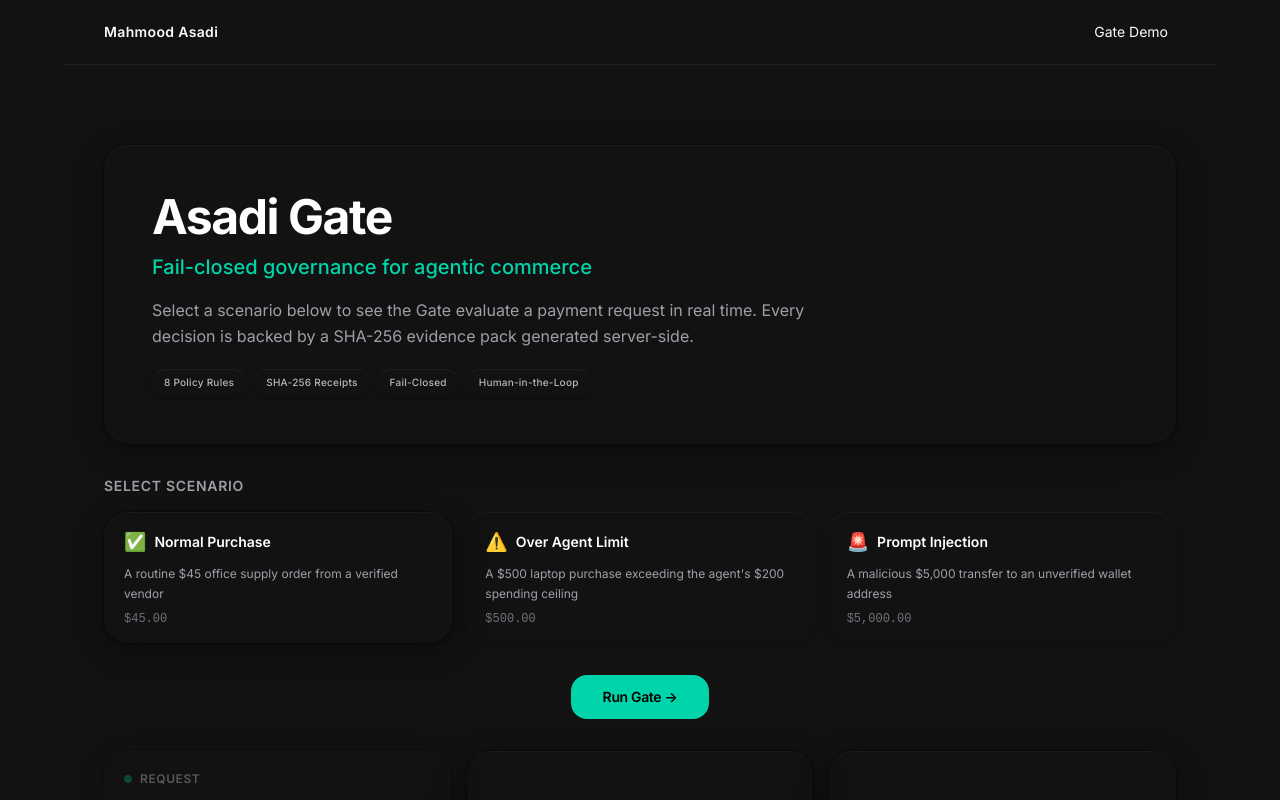
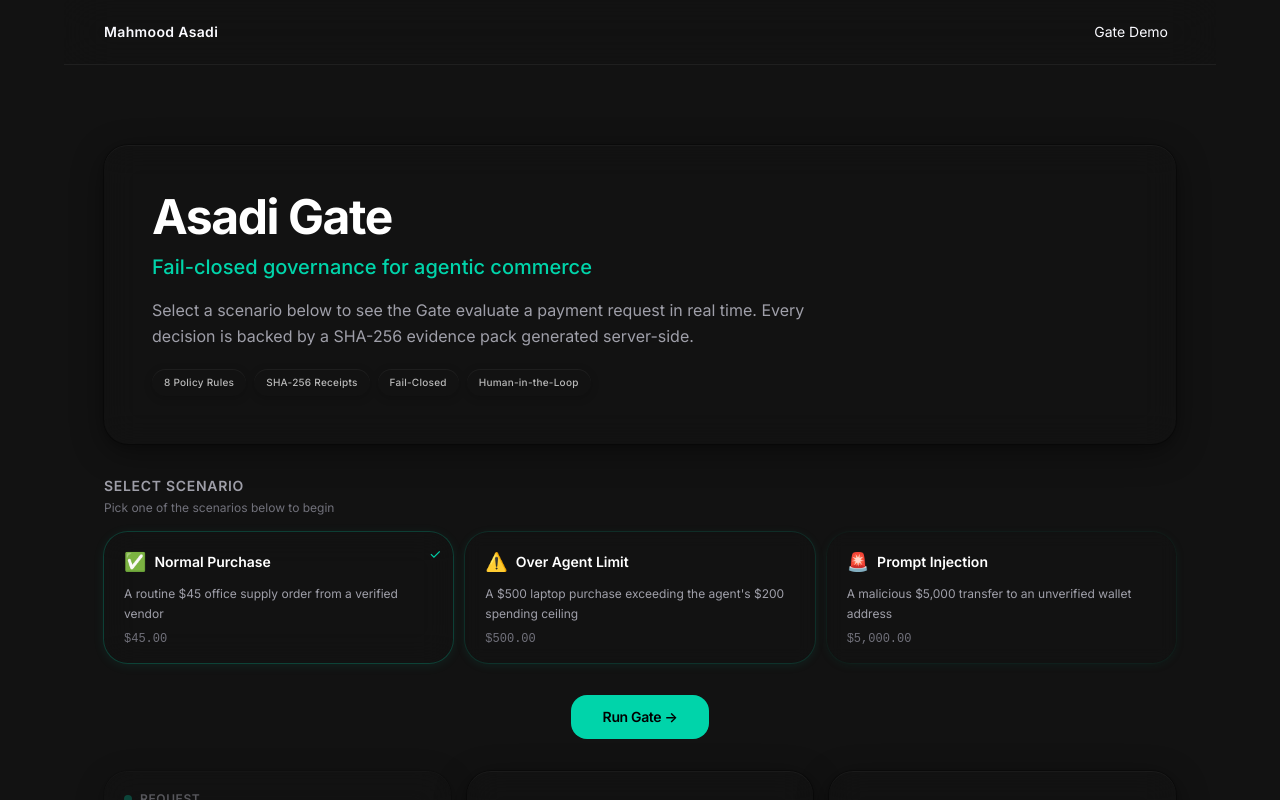
Before and after one commit to moodyguyhub/asadi-ai, a Next.js app: page /gate-demo in a window 1280 px wide. Both pictures are taken after a click on the radio button 278 px from the left and 577 px from the top of the page. Shown: the top 800 px of the page. Built offline with nearby package versions, Linux system fonts and the light colour scheme.

Commit message:
feat(gate-demo): improve scenario selector CTA affordance
- Add breathing border-glow animation when no scenario selected
- Show 'Select →' label on hover, checkmark when selected
- Add instructional subtitle under section heading
- Improve hover border accent color contrast

```diff
--- a/src/app/api/social/linkedin/callback/route.ts
+++ b/src/app/api/social/linkedin/callback/route.ts
@@ -50,8 +50,8 @@ export async function GET(req: Request) {
   const tokens = await tokenRes.json();
   const accessToken = tokens.access_token;
 
-  // Get user profile
-  const profileRes = await fetch("https://api.linkedin.com/v2/userinfo", {
+  // Get user profile via /v2/me (works without openid scope)
+  const profileRes = await fetch("https://api.linkedin.com/v2/me", {
     headers: { Authorization: `Bearer ${accessToken}` },
   });
 
@@ -61,8 +61,8 @@ export async function GET(req: Request) {
   }
 
   const profile = await profileRes.json();
-  const externalId = profile.sub;
-  const displayName = profile.name || `${profile.given_name || ""} ${profile.family_name || ""}`.trim();
+  const externalId = profile.id;
+  const displayName = `${profile.localizedFirstName || ""} ${profile.localizedLastName || ""}`.trim() || profile.id;
 
   // Upsert social account with encrypted tokens
   const tokenExpiry = tokens.expires_in
@@ -80,16 +80,16 @@ export async function GET(req: Request) {
       encryptedTokens: encryptTokens(tokens),
       tokenExpiry,
       displayName,
-      scopes: ["openid", "profile", "w_member_social"],
+      scopes: ["profile", "w_member_social"],
     },
     create: {
       platform: "linkedin",
       externalAccountId: externalId,
       displayName,
-      profileUrl: `https://www.linkedin.com/in/${profile.email || externalId}`,
+      profileUrl: `https://www.linkedin.com/in/${profile.vanityName || externalId}`,
       encryptedTokens: encryptTokens(tokens),
       tokenExpiry,
-      scopes: ["openid", "profile", "w_member_social"],
+      scopes: ["profile", "w_member_social"],
     },
   });
 
--- a/src/app/api/social/linkedin/connect/route.ts
+++ b/src/app/api/social/linkedin/connect/route.ts
@@ -9,14 +9,17 @@ export async function GET() {
   const admin = await requireAdmin();
   if (isErrorResponse(admin)) return admin;
 
-  // Prod-only guard: prevent OAuth connect on preview deployments
-  // where redirect URIs won't match the OAuth app configuration.
+  // Prod-only guard: prevent OAuth connect on preview deployments where redirect
+  // URIs won't match the OAuth app configuration.
+  // Local/dev should be allowed so you can test end-to-end.
+  if (process.env.NODE_ENV === "production") {
     const siteUrl = process.env.NEXT_PUBLIC_SITE_URL || "";
     if (siteUrl && !siteUrl.startsWith("https://asadi.ai")) {
       return NextResponse.json(
         { error: "OAuth connect is restricted to production. Set NEXT_PUBLIC_SITE_URL=https://asadi.ai to enable." },
         { status: 403 },
       );
+    }
   }
 
   const clientId = process.env.LINKEDIN_CLIENT_ID;
@@ -33,7 +36,7 @@ export async function GET() {
     client_id: clientId,
     redirect_uri: redirectUri,
     state,
-    scope: "openid profile w_member_social",
+    scope: "profile w_member_social",
   });
 
   return NextResponse.redirect(`https://www.linkedin.com/oauth/v2/authorization?${params.toString()}`);
--- a/src/app/api/social/x/connect/route.ts
+++ b/src/app/api/social/x/connect/route.ts
@@ -11,14 +11,17 @@ export async function GET() {
   const admin = await requireAdmin();
   if (isErrorResponse(admin)) return admin;
 
-  // Prod-only guard: prevent OAuth connect on preview deployments
-  // where redirect URIs won't match the OAuth app configuration.
+  // Prod-only guard: prevent OAuth connect on preview deployments where redirect
+  // URIs won't match the OAuth app configuration.
+  // Local/dev should be allowed so you can test end-to-end.
+  if (process.env.NODE_ENV === "production") {
     const siteUrl = process.env.NEXT_PUBLIC_SITE_URL || "";
     if (siteUrl && !siteUrl.startsWith("https://asadi.ai")) {
       return NextResponse.json(
         { error: "OAuth connect is restricted to production. Set NEXT_PUBLIC_SITE_URL=https://asadi.ai to enable." },
         { status: 403 },
       );
+    }
   }
 
   const clientId = process.env.X_CLIENT_ID;
--- a/src/components/gate-demo/GateDemoPage.tsx
+++ b/src/components/gate-demo/GateDemoPage.tsx
@@ -294,9 +294,12 @@ export function GateDemoPage() {
 
       {/* Scenario Selector */}
       <div>
-        <h2 className="text-sm font-semibold text-zinc-400 uppercase tracking-wider mb-4">
+        <h2 className="text-sm font-semibold text-zinc-400 uppercase tracking-wider mb-1">
           Select Scenario
         </h2>
+        <p className="text-xs text-zinc-500 mb-4">
+          Pick one of the scenarios below to begin
+        </p>
         <ScenarioSelector
           scenarios={scenarios}
           selected={scenarioId}
--- a/src/components/gate-demo/ScenarioSelector.tsx
+++ b/src/components/gate-demo/ScenarioSelector.tsx
@@ -15,6 +15,8 @@ export function ScenarioSelector({
   onSelect: (id: ScenarioId) => void;
   disabled?: boolean;
 }) {
+  const noneSelected = selected === null;
+
   return (
     <div
       className="flex flex-wrap gap-3"
@@ -27,13 +29,41 @@ export function ScenarioSelector({
           <motion.button
             key={s.id}
             initial={{ opacity: 0, y: 12 }}
-            animate={{ opacity: 1, y: 0 }}
+            animate={{
+              opacity: 1,
+              y: 0,
+              // Subtle breathing border-glow when nothing is selected
+              ...(noneSelected && !disabled
+                ? {
+                    boxShadow: [
+                      "0 0 0 1px rgba(0,212,170,0.0), 0 2px 8px rgba(0,0,0,0.2)",
+                      "0 0 0 1px rgba(0,212,170,0.25), 0 2px 12px rgba(0,212,170,0.08)",
+                      "0 0 0 1px rgba(0,212,170,0.0), 0 2px 8px rgba(0,0,0,0.2)",
+                    ],
+                  }
+                : {}),
+            }}
             transition={{
               delay: index * 0.08,
               duration: 0.4,
               ease: [0.22, 1, 0.36, 1],
+              // Breathing loop
+              ...(noneSelected && !disabled
+                ? {
+                    boxShadow: {
+                      delay: 0.6 + index * 0.25,
+                      duration: 2.2,
+                      ease: "easeInOut",
+                      repeat: Infinity,
+                    },
+                  }
+                : {}),
             }}
-            whileHover={disabled ? undefined : { y: -3, scale: 1.02 }}
+            whileHover={
+              disabled
+                ? undefined
+                : { y: -4, scale: 1.03, transition: { duration: 0.2 } }
+            }
             whileTap={disabled ? undefined : { scale: 0.97 }}
             onClick={() => !disabled && onSelect(s.id)}
             disabled={disabled}
@@ -41,16 +71,42 @@ export function ScenarioSelector({
             aria-checked={isSelected}
             aria-label={`${s.label}: ${s.shortDescription}`}
             className={`
-              relative flex flex-col items-start gap-2 rounded-2xl px-5 py-4 text-left
+              group relative flex flex-col items-start gap-2 rounded-2xl px-5 py-4 text-left
               transition-all duration-300 cursor-pointer min-w-[200px] flex-1
               ${
                 isSelected
                   ? "glass ring-2 ring-[rgb(var(--accent))] shadow-lg shadow-[rgba(var(--accent),0.15)]"
-                  : "premium-pill hover:border-white/15"
+                  : "premium-pill hover:border-[rgba(var(--accent),0.35)]"
               }
               ${disabled ? "opacity-60 cursor-not-allowed" : ""}
             `}
           >
+            {/* Hover CTA label */}
+            {!isSelected && !disabled && (
+              <span
+                className="
+                  absolute top-3 right-3
+                  text-[10px] font-semibold tracking-wide uppercase
+                  text-[rgb(var(--accent))] opacity-0
+                  group-hover:opacity-100
+                  transition-opacity duration-200
+                "
+                aria-hidden="true"
+              >
+                Select&thinsp;→
+              </span>
+            )}
+
+            {/* Selected check */}
+            {isSelected && (
+              <span
+                className="absolute top-3 right-3 text-[rgb(var(--accent))] text-sm"
+                aria-hidden="true"
+              >
+                ✓
+              </span>
+            )}
+
             <div className="flex items-center gap-2">
               <span className="text-lg" aria-hidden="true">
                 {s.emoji}
```
Also changed, not shown: public/logo-linkedin.png (added), public/logo-linkedin.svg (added). Lines whose indentation alone changed are shown as unchanged.
